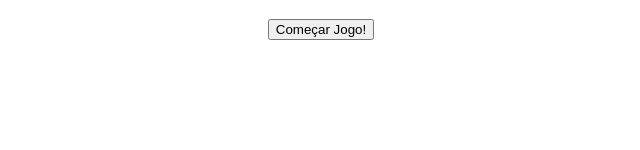
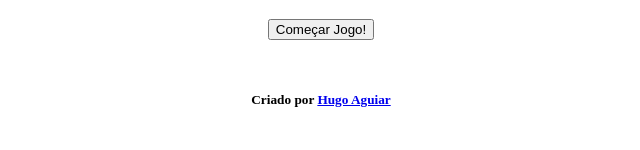
Before and after one commit to hugoaguiar87/BlackJack-emReact, a React (Create React App) app in the folder blackjack/: page / in a window 1280 px wide. Shown: the part 150-300 px from the top of the page, without its empty margins (319-959 px from the left). Built offline with nearby package versions, Linux system fonts and the light colour scheme.

Commit message:
Criado um footer

```diff
--- a/blackjack/src/App.js
+++ b/blackjack/src/App.js
@@ -80,8 +80,13 @@ class App extends React.Component {
   paginaInicial = () => {
     return(
       <ContainerPai>
-        <a href="https://pt.wikipedia.org/wiki/Blackjack"><button>Regras</button></a>
+        <a href="https://pt.wikipedia.org/wiki/Blackjack" target="_blank"><button>Regras</button></a>
         <button onClick={this.sorteioDeCartas}>Começar Jogo!</button>
+
+        <footer>
+          <h5>Criado por <a href="https://www.linkedin.com/in/hugoaguiar87/" target="_blank">Hugo Aguiar</a></h5>
+        </footer>
+
       </ContainerPai>
     )
   }
@@ -299,7 +304,6 @@ class App extends React.Component {
         {this.paginaRenderizada()}
 
 
-
       </ContainerPai>
     );
   }
--- a/blackjack/src/Componentes/styled.js
+++ b/blackjack/src/Componentes/styled.js
@@ -5,6 +5,8 @@ export const ContainerPai = styled.div`
   flex-direction: column;
   align-items: center;
   gap: 30px;
+
+
 `
 
 export const DivdasCartas = styled.div`
```
